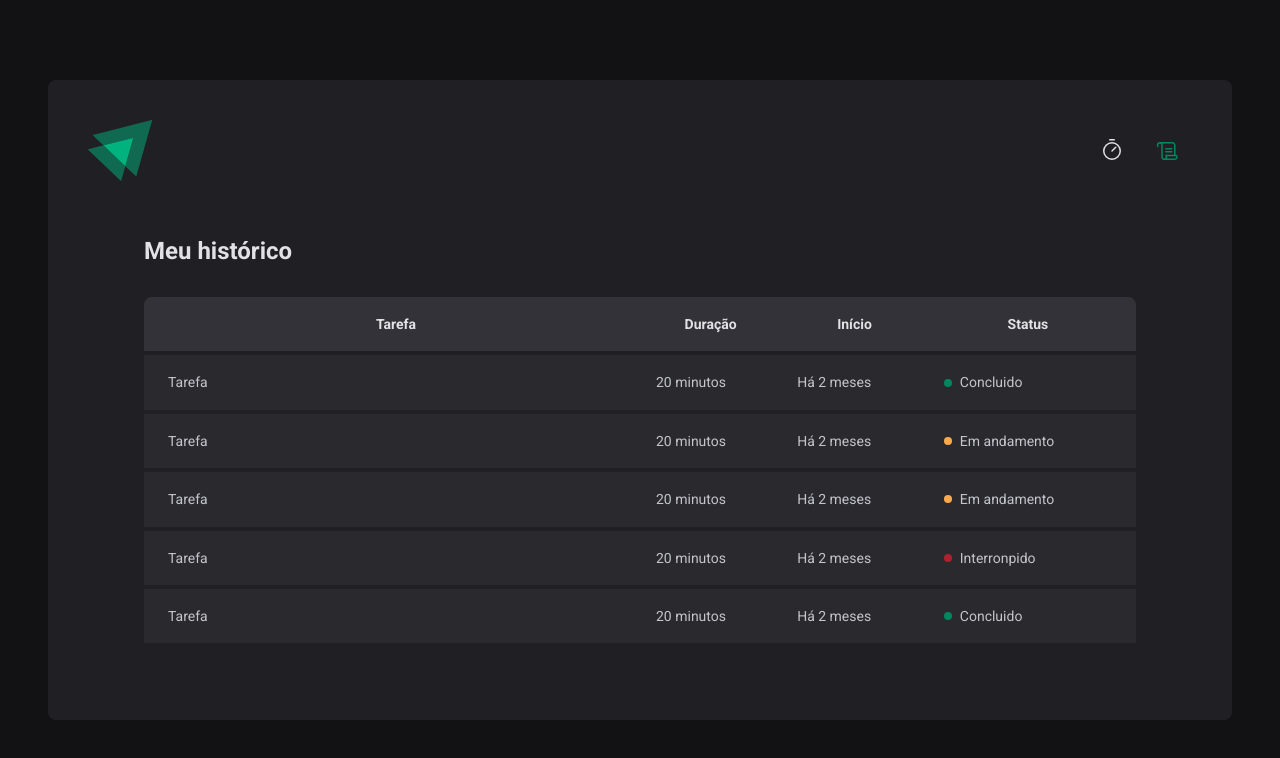
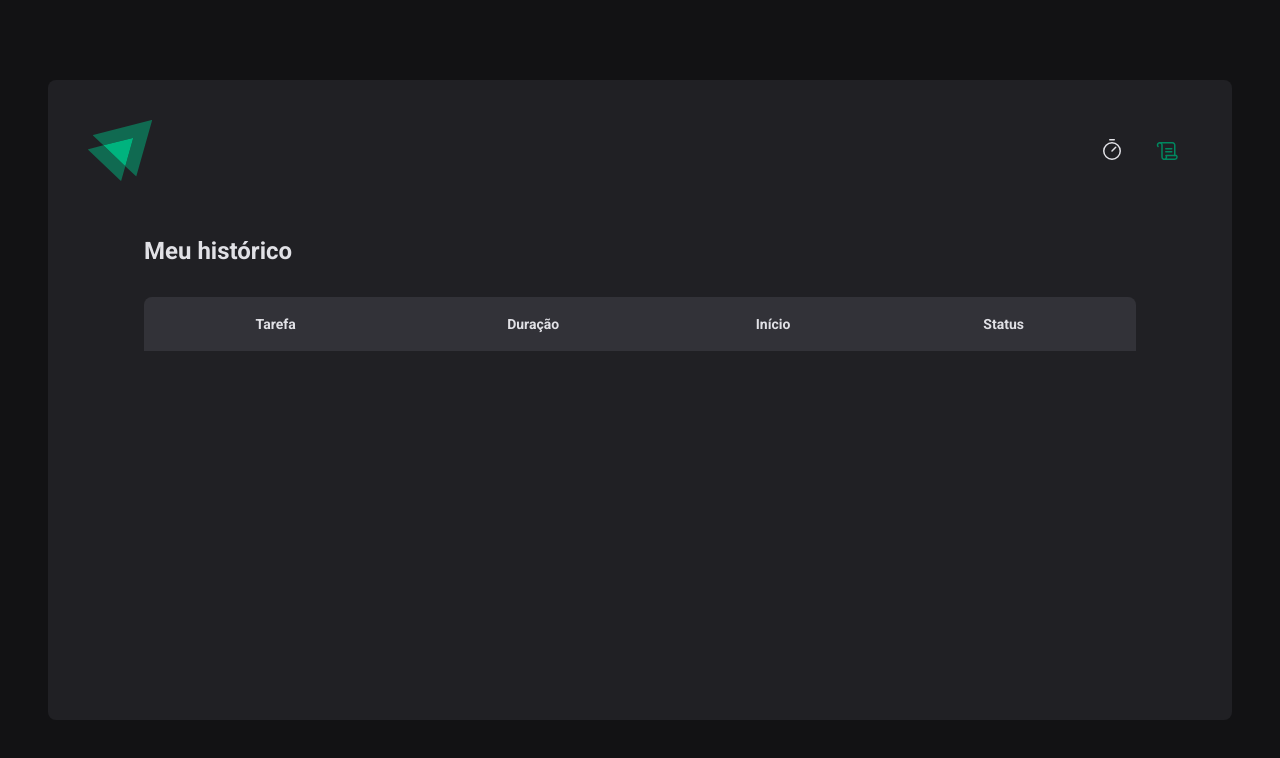
Before and after one commit to thalles-victor/IgniteReact-Timer, a React (Vite) app: page /history in a window 1280 px wide. Shown: the top 758 px of the page. Built offline with nearby package versions, Linux system fonts and the light colour scheme.

Commit message:
:recycle: refactor: improved the code in NewCycle and Countdown component

```diff
--- a/src/App.tsx
+++ b/src/App.tsx
@@ -4,14 +4,18 @@ import { BrowserRouter } from "react-router-dom";
 
 import { GlobalStyle } from "./styles/global";
 import { defaultTheme } from "./styles/themes/default";
+import { CyclesContextProvider } from "./context/CyclesContext";
 // import { Home } from "./Home";
 
 export function App() {
   return (
     <ThemeProvider theme={defaultTheme}>
       <BrowserRouter>
-        <Router />
+        <CyclesContextProvider>
+          <Router />
+        </CyclesContextProvider>
       </BrowserRouter>
+
       <GlobalStyle />
     </ThemeProvider>
   );
--- /dev/null
+++ b/src/context/CyclesContext.tsx
@@ -0,0 +1,89 @@
+import { createContext, useState, useReducer, ReactNode } from "react";
+import { Cycle, cycleReducer } from "../reducers/cycles/reducers";
+import {
+  ActionTypes,
+  addNewCycleAction,
+  interruptCurrentCycleAsAction,
+} from "../reducers/cycles/actions";
+
+interface CreateCycleData {
+  task: string;
+  minutesAmount: number;
+}
+
+interface CyclesContextType {
+  cycles: Cycle[];
+  activeCycle: Cycle | undefined;
+  activeCycleId: string | null;
+  amountSecondsPassed: number;
+  setSecondsPassed: (seconds: number) => void;
+  markCurrentCycleAsFinished: () => void;
+  createANewCycle: (data: CreateCycleData) => void;
+  interruptANewCycle: () => void;
+}
+
+export const CyclesContext = createContext({} as CyclesContextType);
+
+interface CyclesContextProviderProps {
+  children: ReactNode;
+}
+
+export function CyclesContextProvider({
+  children,
+}: CyclesContextProviderProps) {
+  // const [cycles, setCycles] = useState<Cycle[]>([]);
+  const [cyclesState, dispatch] = useReducer(cycleReducer, {
+    cycles: [],
+    activeCycleId: null,
+  });
+
+  const { cycles, activeCycleId } = cyclesState;
+
+  const [amountSecondsPassed, setAmountSecondsPassed] = useState<number>(0);
+
+  const activeCycle = cycles.find((cycle) => cycle.id === activeCycleId);
+
+  function setSecondsPassed(seconds: number) {
+    setAmountSecondsPassed(seconds);
+  }
+
+  function markCurrentCycleAsFinished() {
+    dispatch(markCurrentCycleAsFinished());
+  }
+
+  function createANewCycle(data: CreateCycleData) {
+    const id = String(new Date().getTime());
+
+    const newCycle: Cycle = {
+      id,
+      task: data.task,
+      minutesAmount: data.minutesAmount,
+      startDate: new Date(),
+    };
+
+    dispatch(addNewCycleAction(newCycle));
+
+    setAmountSecondsPassed(0);
+  }
+
+  function interruptANewCycle() {
+    dispatch(interruptCurrentCycleAsAction());
+  }
+
+  return (
+    <CyclesContext.Provider
+      value={{
+        cycles,
+        activeCycle,
+        activeCycleId,
+        markCurrentCycleAsFinished,
+        amountSecondsPassed,
+        setSecondsPassed,
+        createANewCycle,
+        interruptANewCycle,
+      }}
+    >
+      {children}
+    </CyclesContext.Provider>
+  );
+}
--- a/src/pages/History/index.tsx
+++ b/src/pages/History/index.tsx
@@ -1,6 +1,13 @@
+import { useContext } from "react";
+import { formatDistanceToNow } from "date-fns";
+import ptBR from "date-fns/locale/pt-BR";
+
+import { CyclesContext } from "../../context/CyclesContext";
 import { HistoryContainer, HistoryList, Status } from "./styles";
 
 export function History() {
+  const { cycles } = useContext(CyclesContext);
+
   return (
     <HistoryContainer>
       <h1>Meu histórico</h1>
@@ -16,46 +23,33 @@ export function History() {
             </tr>
           </thead>
           <tbody>
-            <tr>
-              <td>Tarefa</td>
-              <td>20 minutos</td>
-              <td>Há 2 meses</td>
-              <td>
-                <Status statusColor="green">Concluido</Status>
-              </td>
-            </tr>
-            <tr>
-              <td>Tarefa</td>
-              <td>20 minutos</td>
-              <td>Há 2 meses</td>
-              <td>
-                <Status statusColor="yellow">Em andamento</Status>
-              </td>
-            </tr>
-            <tr>
-              <td>Tarefa</td>
-              <td>20 minutos</td>
-              <td>Há 2 meses</td>
-              <td>
-                <Status statusColor="yellow">Em andamento</Status>
-              </td>
-            </tr>
-            <tr>
-              <td>Tarefa</td>
-              <td>20 minutos</td>
-              <td>Há 2 meses</td>
-              <td>
-                <Status statusColor="red">Interronpido</Status>
-              </td>
-            </tr>
-            <tr>
-              <td>Tarefa</td>
-              <td>20 minutos</td>
-              <td>Há 2 meses</td>
-              <td>
-                <Status statusColor="green">Concluido</Status>
-              </td>
-            </tr>
+            {cycles.map((cycle) => {
+              return (
+                <tr key={cycle.id}>
+                  <td>{cycle.task}</td>
+                  <td>{cycle.minutesAmount} minutos</td>
+                  <td>
+                    {formatDistanceToNow(cycle.startDate, {
+                      addSuffix: true,
+                      locale: ptBR,
+                    })}
+                  </td>
+                  <td>
+                    {cycle.fineshedDate && (
+                      <Status statusColor="green">Concluido</Status>
+                    )}
+
+                    {cycle.interruptedDate && (
+                      <Status statusColor="red">Interrompido</Status>
+                    )}
+
+                    {!cycle.fineshedDate && !cycle.interruptedDate && (
+                      <Status statusColor="yellow">Em andamento</Status>
+                    )}
+                  </td>
+                </tr>
+              );
+            })}
           </tbody>
         </table>
       </HistoryList>
--- a/src/pages/Home/components/Countdown/index.tsx
+++ b/src/pages/Home/components/Countdown/index.tsx
@@ -1,6 +1,6 @@
 import { differenceInSeconds } from "date-fns";
 import { useContext, useEffect } from "react";
-import { CyclesContext } from "../..";
+import { CyclesContext } from "../../../../context/CyclesContext";
 import { CountdownContainer, Separetor } from "./styles";
 
 export function Countdown() {
--- a/src/pages/Home/components/NewCycleForm/index.tsx
+++ b/src/pages/Home/components/NewCycleForm/index.tsx
@@ -1,8 +1,8 @@
 import { useFormContext } from "react-hook-form";
 import { useContext } from "react";
-import { CyclesContext } from "../..";
 
 import { FormContainer, MinutesAmountInput, TaskInput } from "./styles";
+import { CyclesContext } from "../../../../context/CyclesContext";
 
 export function NewCycleForm() {
   const { activeCycle } = useContext(CyclesContext);
--- /dev/null
+++ b/src/reducers/cycles/actions.ts
@@ -0,0 +1,28 @@
+import { Cycle } from "./reducers";
+
+export enum ActionTypes {
+  ADD_NEW_CYCLE = "ADD_NEW_CYCLE",
+  INTERRUPT_CURRENT_CYCLE = "INTERRUPT_CURRENT_CYCLE",
+  MARK_CURRENT_CYCLE_AS_FINISHED = "MARK_CURRENT_CYCLE_AS_FINISHED",
+}
+
+export function addNewCycleAction(newCycle: Cycle) {
+  return {
+    type: ActionTypes.ADD_NEW_CYCLE,
+    payload: {
+      newCycle,
+    },
+  };
+}
+
+export function markCurrentCycleAsFineshed() {
+  return {
+    type: ActionTypes.MARK_CURRENT_CYCLE_AS_FINISHED,
+  };
+}
+
+export function interruptCurrentCycleAsAction() {
+  return {
+    type: ActionTypes.INTERRUPT_CURRENT_CYCLE,
+  };
+}
--- /dev/null
+++ b/src/reducers/cycles/reducers.ts
@@ -0,0 +1,55 @@
+import { ActionTypes } from "./actions";
+
+export interface Cycle {
+  id: string;
+  task: string;
+  minutesAmount: number;
+  startDate: Date;
+  interruptedDate?: Date;
+  fineshedDate?: Date;
+}
+
+interface CycleState {
+  cycles: Cycle[];
+  activeCycleId: string | null;
+}
+
+export function cycleReducer(state: CycleState, action: any) {
+  switch (action.type) {
+    case ActionTypes.ADD_NEW_CYCLE:
+      return {
+        ...state,
+        cycles: [...state.cycles, action.payload.newCycle],
+        activeCycleId: action.payload.newCycle.id,
+      };
+
+    case ActionTypes.INTERRUPT_CURRENT_CYCLE:
+      return {
+        ...state,
+        cycles: state.cycles.map((cycle) => {
+          if (cycle.id === state.activeCycleId) {
+            return { ...cycle, interruptedDate: new Date() };
+          } else {
+            return cycle;
+          }
+        }),
+        activeCycleId: null,
+      };
+
+    case ActionTypes.MARK_CURRENT_CYCLE_AS_FINISHED:
+      return {
+        ...state,
+        cycles: state.cycles.map((cycle) => {
+          if (cycle.id === state.activeCycleId) {
+            return { ...cycle, fineshedDate: new Date() };
+          } else {
+            return cycle;
+          }
+        }),
+        activeCycleId: null,
+      };
+
+    default:
+      return state;
+  }
+}
```
Also changed, not shown: src/pages/Home/index.tsx (+11 -85 lines), .eslintrc.json.
